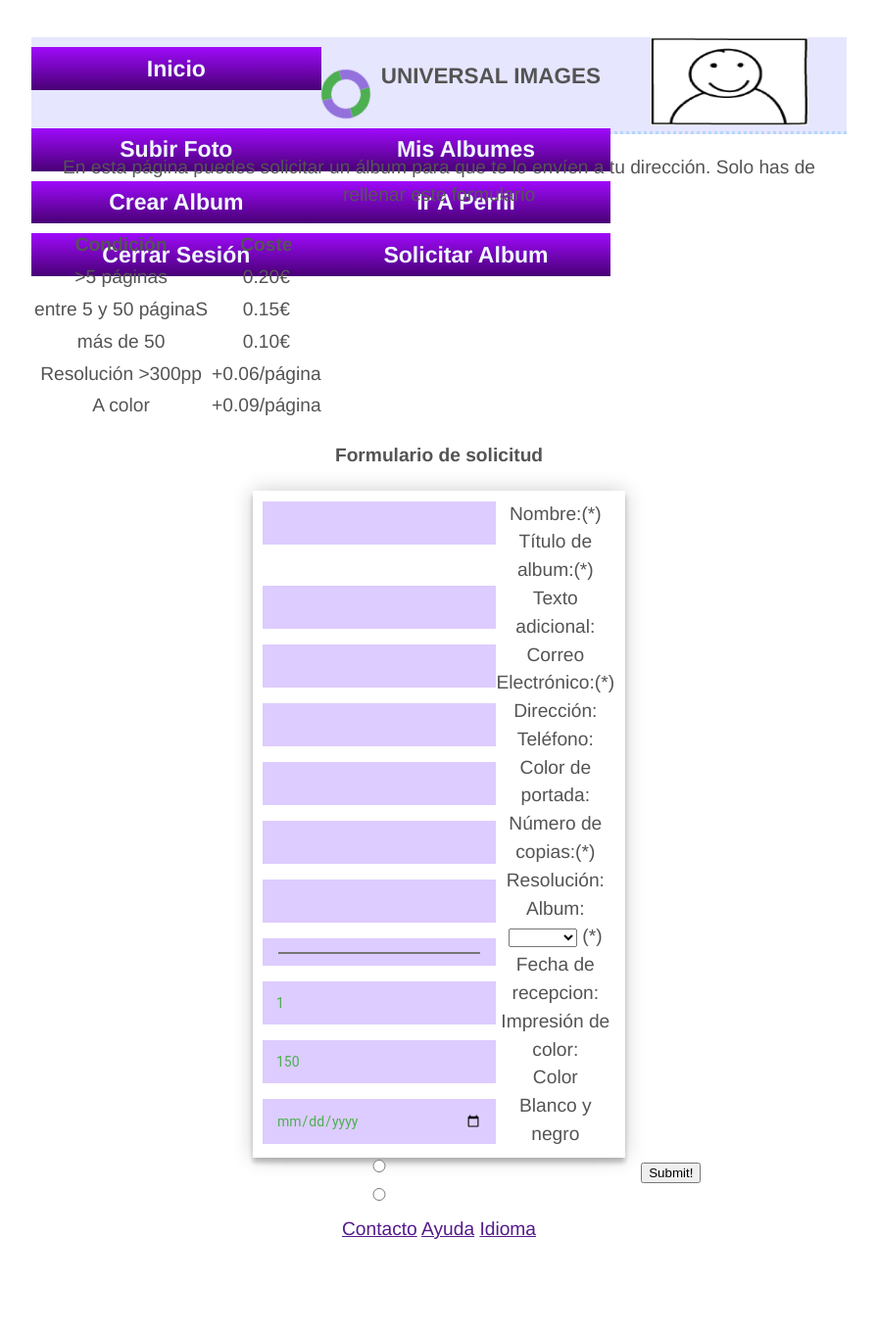
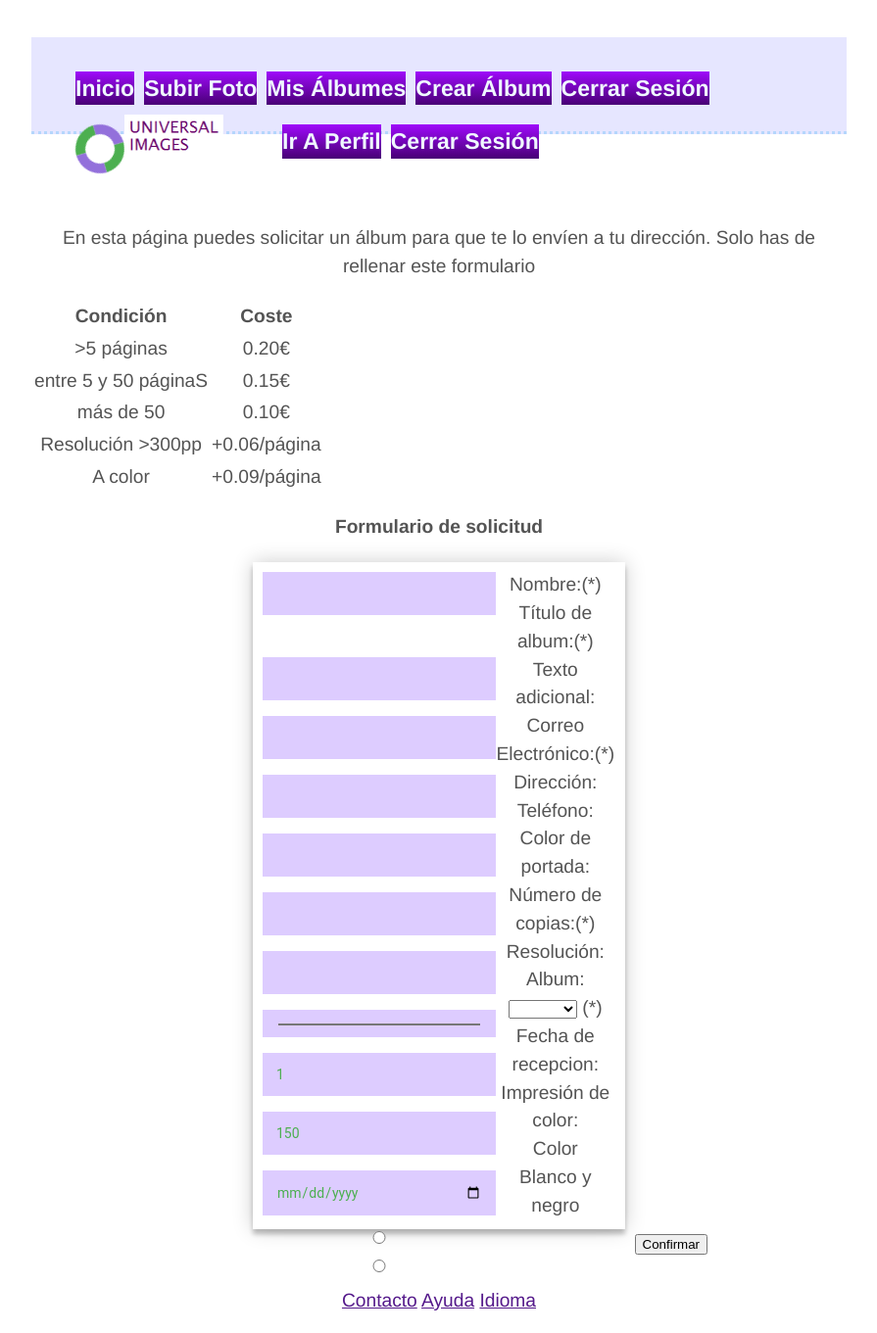
Before and after one commit to Alexei-117/PH, a PHP site: page /solicitar_album.html in a window 1280 px wide. Shown: the whole page at 98% size, without its empty margins (192-1087 px from the left). Before the commit the page ends 1265 px from the top, so only its background shows below. Run offline with PHP 8.4, Linux system fonts and the light colour scheme.

Commit message:
subidito final

```diff
--- a/Práctica 4/css/index.css
+++ b/Práctica 4/css/index.css
@@ -195,10 +195,33 @@ footer{;
 	font-size:1.2em;
 
 }
+
 .logo{
    position:relative;
    width:50%;
    float:left;
+}
+
+
+.boton-menu2{
+
+    background:linear-gradient(#9F0AFB, #480075);
+
+	float:left;
+	margin:0 auto;
+	margin-top:10px;
+	width:auto;
+
+	border-color: #A889BB;
+
+    color:aliceblue;
+	text-decoration:none;
+	font-size:1.2em;
+
+}
+.li2{
+	width:auto;
+	margin:5px;
 }
 
 /*ids*/
--- a/Práctica 4/solicitar_album.html
+++ b/Práctica 4/solicitar_album.html
@@ -9,20 +9,35 @@
 
 <body>
 	<header>
-        <a href="index.html" class="boton-menu">Inicio</a>
-        <img hspace="40" align="right" src="img/lacara.png" style="width:160px;height:90px;">
-		<h3>
-			<div id="logo-U">
-			</div>
-			UNIVERSAL IMAGES
-		</h3>
-        <a href="perfil.html" class="boton-menu"> Subir foto</a>
-        <a href="index.html" class="boton-menu">Mis albumes</a>
-        <a href="solicitar_album.html" class="boton-menu">Crear album</a>
-        <a href="perfil.html" class="boton-menu"> Ir a perfil</a>
-        <a href="index.html" class="boton-menu">Cerrar sesión</a>
-        <a href="solicitar_album.html" class="boton-menu">Solicitar album</a>
+        <ol>
+			<li class="li2">
+				<a href="index.html" class="boton-menu2" >Inicio</a>
+			</li>
+			<li class="li2">
+				<a alt="subir foto" href="perfil.html" class="boton-menu2">Subir foto</a>
+			</li>
+			<li class="li2">
+				<a alt="mis álbumes" href="index2.html" class="boton-menu2">Mis álbumes</a>
+			</li >
+			<li class="li2">
+				<a alt="crear álbum" href="index2.html" class="boton-menu2">Crear álbum</a>
+			</li>
+			<li class="li2">
+				<a alt="solicitar álbum" href="solicitar_album.html" class="boton-menu2">Cerrar sesión</a>
+			</li>
+			<li class="li2">
+				<div id="logo-U">
+				</div>
+				<img class="logo" alt="logo" src="img/logo.png">
+			</li>
 
+			<li class="li2">
+				<a alt="perfil" href="perfil.html" class="boton-menu2">Ir a perfil</a>
+			</li>
+			<li class="li2">
+				<a alt="cerrar sesión" href="index.html" class="boton-menu2">Cerrar sesión</a>
+			</li>
+		</ol>
 	</header>
     <main>
     <p>En esta página puedes solicitar un álbum para que te lo envíen a tu dirección. Solo has de rellenar este formulario</p>
@@ -78,8 +93,9 @@
             </tr>
         </tbody>
         </table>
+
     <p><b>Formulario de solicitud</b></p>
-    <form action="." oninput="range_control_value.value = range_control.valueAsNumber" class="bus-form">
+    <form action="confirmar.html" oninput="range_control_value.value = range_control.valueAsNumber" class="bus-form">
     <label for="name_control"> Nombre:</label><input type="text" name="name_control" max="3" autofocus required />(*)
     <br />
     <label for="title_control"> Título de album:</label><input type="text" name="title_control" required />(*)
@@ -119,7 +135,7 @@
             <input type="radio" name="color_control2" />Blanco y negro
         </form>
         <label for="submit_control"></label>
-    <a href="confirmar.html"><input type="submit" name="submit_control" value="Submit!" required/></a>
+    <input type="submit" name="submit_control" value="Confirmar" required/>
     </form>
 
 
```
Also changed, not shown: Práctica 4/confirmar.html (+28 -14 lines), Práctica 4/detalle.html (+28 -13 lines), Práctica 4/index2.html (+31 -1 lines), Práctica 4/perfil.html (+29 -13 lines).
